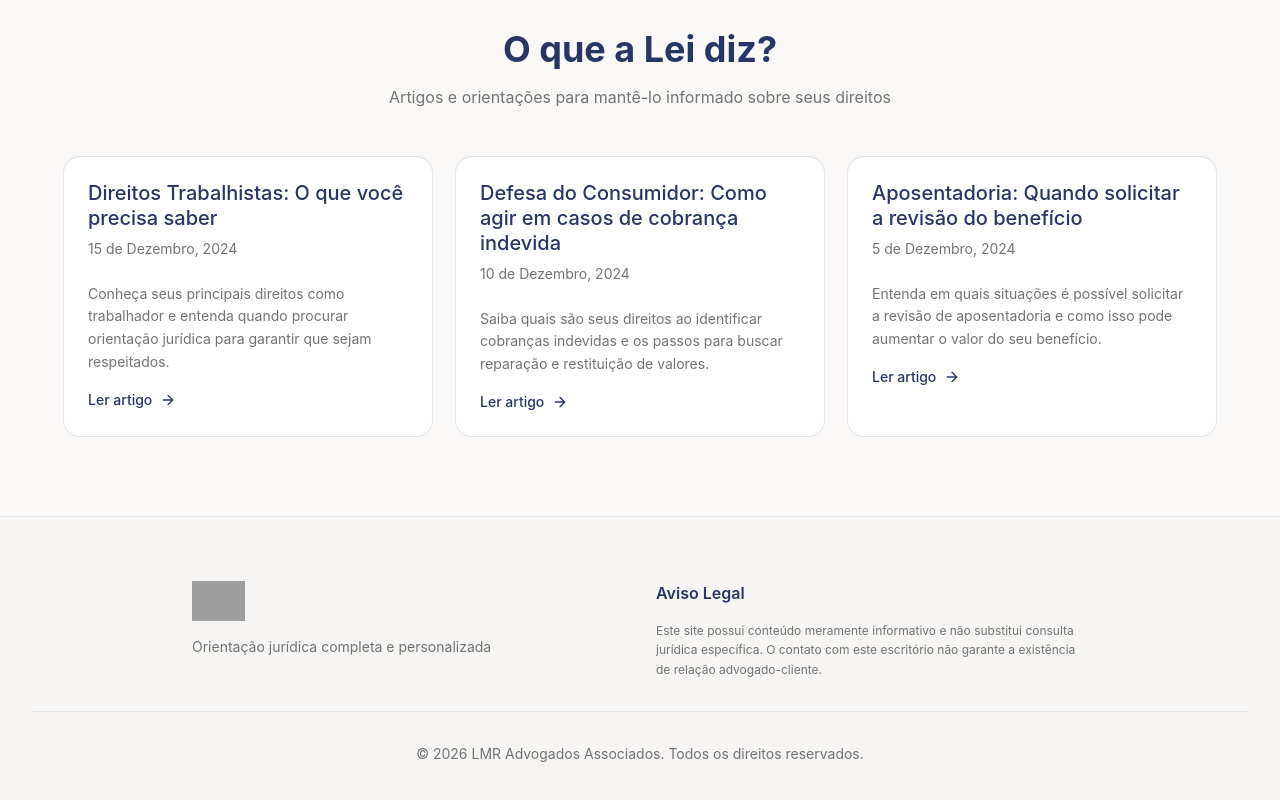
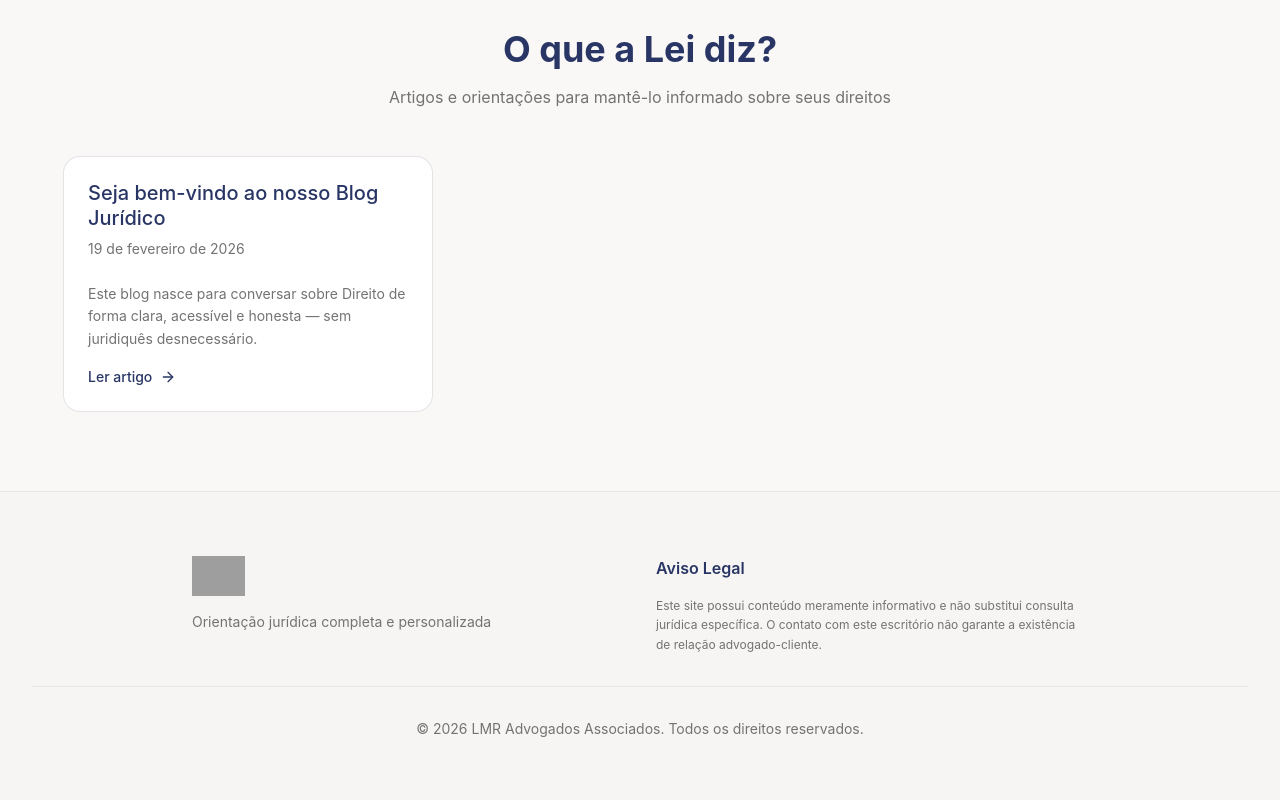
Before and after one commit to pedroocampelo/matheus, a React (Vite) app: page / in a window 1280 px wide. Shown: the part 3882-4682 px from the top of the page. Built offline with nearby package versions, Linux system fonts and the light colour scheme; grey boxes are pictures that could not be loaded.

Commit message:
Update blog posts metadata and structure

```diff
--- a/src/react-app/components/Blog.tsx
+++ b/src/react-app/components/Blog.tsx
@@ -2,25 +2,26 @@ import { Card, CardContent, CardDescription, CardHeader, CardTitle } from "@/rea
 import { ArrowRight } from "lucide-react";
 import { Link } from "react-router";
 
-const posts = [
+type BlogMeta = {
+  title: string;
+  snippet: string;
+  date: string; // ex: "19 de fevereiro de 2026"
+  slug: string; // precisa bater com o BlogPost.tsx
+};
+
+/**
+ * Para adicionar um novo post:
+ * 1) Adicione um item aqui (metadados: title/snippet/date/slug)
+ * 2) Adicione o conteúdo completo no BlogPost.tsx com o MESMO slug
+ */
+const posts: BlogMeta[] = [
   {
-    title: "Direitos Trabalhistas: O que você precisa saber",
-    snippet: "Conheça seus principais direitos como trabalhador e entenda quando procurar orientação jurídica para garantir que sejam respeitados.",
-    date: "15 de Dezembro, 2024",
-    slug: "direitos-trabalhistas"
+    title: "Seja bem-vindo ao nosso Blog Jurídico",
+    snippet:
+      "Este blog nasce para conversar sobre Direito de forma clara, acessível e honesta — sem juridiquês desnecessário.",
+    date: "19 de fevereiro de 2026",
+    slug: "seja-bem-vindo-ao-nosso-blog-juridico",
   },
-  {
-    title: "Defesa do Consumidor: Como agir em casos de cobrança indevida",
-    snippet: "Saiba quais são seus direitos ao identificar cobranças indevidas e os passos para buscar reparação e restituição de valores.",
-    date: "10 de Dezembro, 2024",
-    slug: "defesa-do-consumidor"
-  },
-  {
-    title: "Aposentadoria: Quando solicitar a revisão do benefício",
-    snippet: "Entenda em quais situações é possível solicitar a revisão de aposentadoria e como isso pode aumentar o valor do seu benefício.",
-    date: "5 de Dezembro, 2024",
-    slug: "aposentadoria-revisao"
-  }
 ];
 
 export default function Blog() {
@@ -36,17 +37,16 @@ export default function Blog() {
           </p>
         </div>
 
+        {/* Mantém seu layout escalável (grid). Com 1 post fica centralizado. */}
         <div className="grid md:grid-cols-3 gap-6 max-w-6xl mx-auto">
-          {posts.map((post, index) => (
-             <Link key={index} to={`/blog/${post.slug}`} onClick={() => window.scrollTo(0, 0)}>
+          {posts.map((post) => (
+            <Link key={post.slug} to={`/blog/${post.slug}`} onClick={() => window.scrollTo(0, 0)}>
               <Card className="border-border hover:shadow-lg transition-all duration-300 hover:-translate-y-1 h-full">
                 <CardHeader>
                   <CardTitle className="text-xl text-primary leading-tight">
                     {post.title}
                   </CardTitle>
-                  <CardDescription className="text-sm">
-                    {post.date}
-                  </CardDescription>
+                  <CardDescription className="text-sm">{post.date}</CardDescription>
                 </CardHeader>
                 <CardContent>
                   <p className="text-muted-foreground mb-4 leading-relaxed">
```
